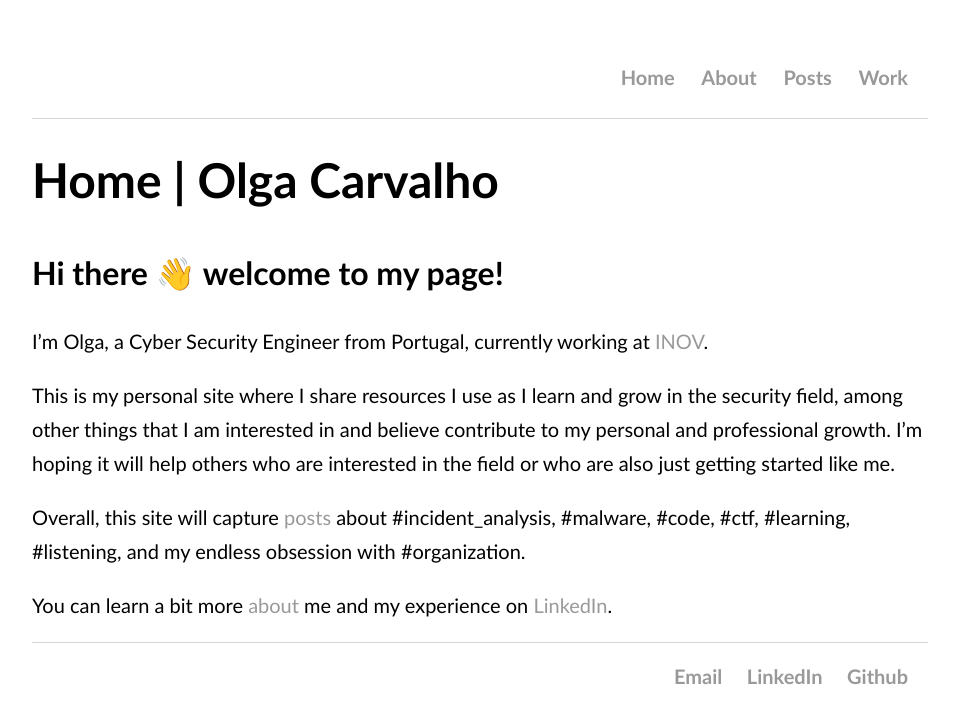
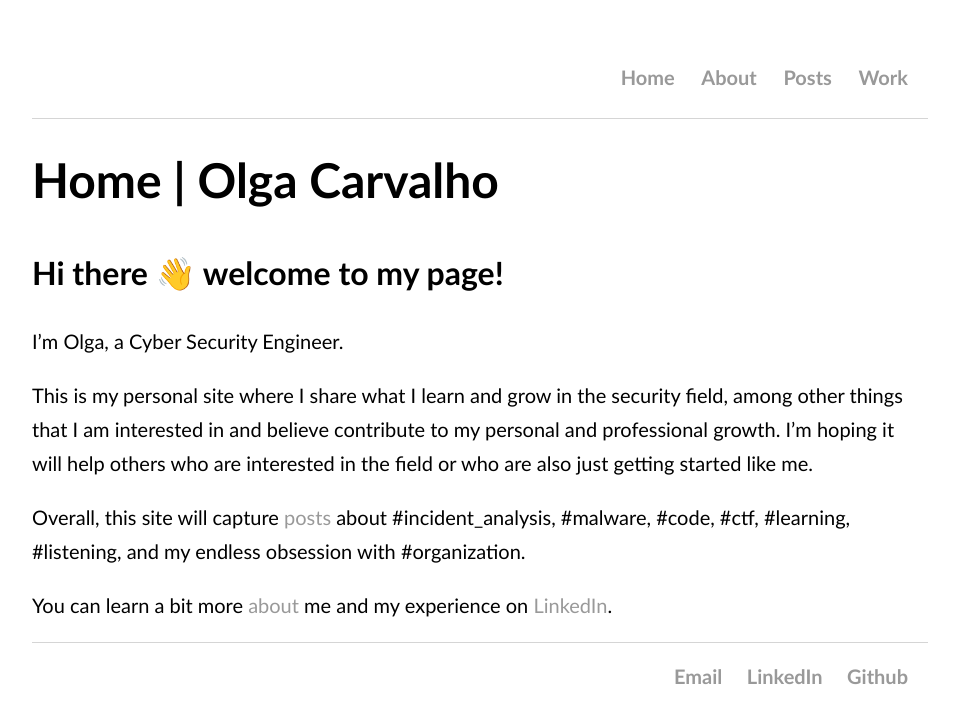
Before and after one commit to OlgaCarvalho/first_personal_website, a Jekyll site: the page built from index.md, in a window 1280 px wide. Shown: the top 724 px of the page, without its empty margins (160-1119 px from the left). Built offline with Jekyll 4.4.1, drawn with Linux system fonts in a browser that asks for light colours.

Commit message:
Minor changes to pages content

```diff
--- a/index.md
+++ b/index.md
@@ -4,9 +4,9 @@ title: Home | Olga Carvalho
 ---
 ### Hi there 👋 welcome to my page!
 
-I'm Olga, a Cyber Security Engineer from Portugal, currently working at [INOV](https://www.inov.pt/).
+I'm Olga, a Cyber Security Engineer.
 
-This is my personal site where I share resources I use as I learn and grow in the security field, among other things that I am interested in and believe contribute to my personal and professional growth. I’m hoping it will help others who are interested in the field or who are also just getting started like me.
+This is my personal site where I share what I learn and grow in the security field, among other things that I am interested in and believe contribute to my personal and professional growth. I’m hoping it will help others who are interested in the field or who are also just getting started like me.
 
 Overall, this site will capture <a href="/posts">posts</a> about #incident_analysis, #malware, #code, #ctf, #learning, #listening, and my endless obsession with #organization.
 
```
Also changed, not shown: pages/work.md (+1 -1 lines).
